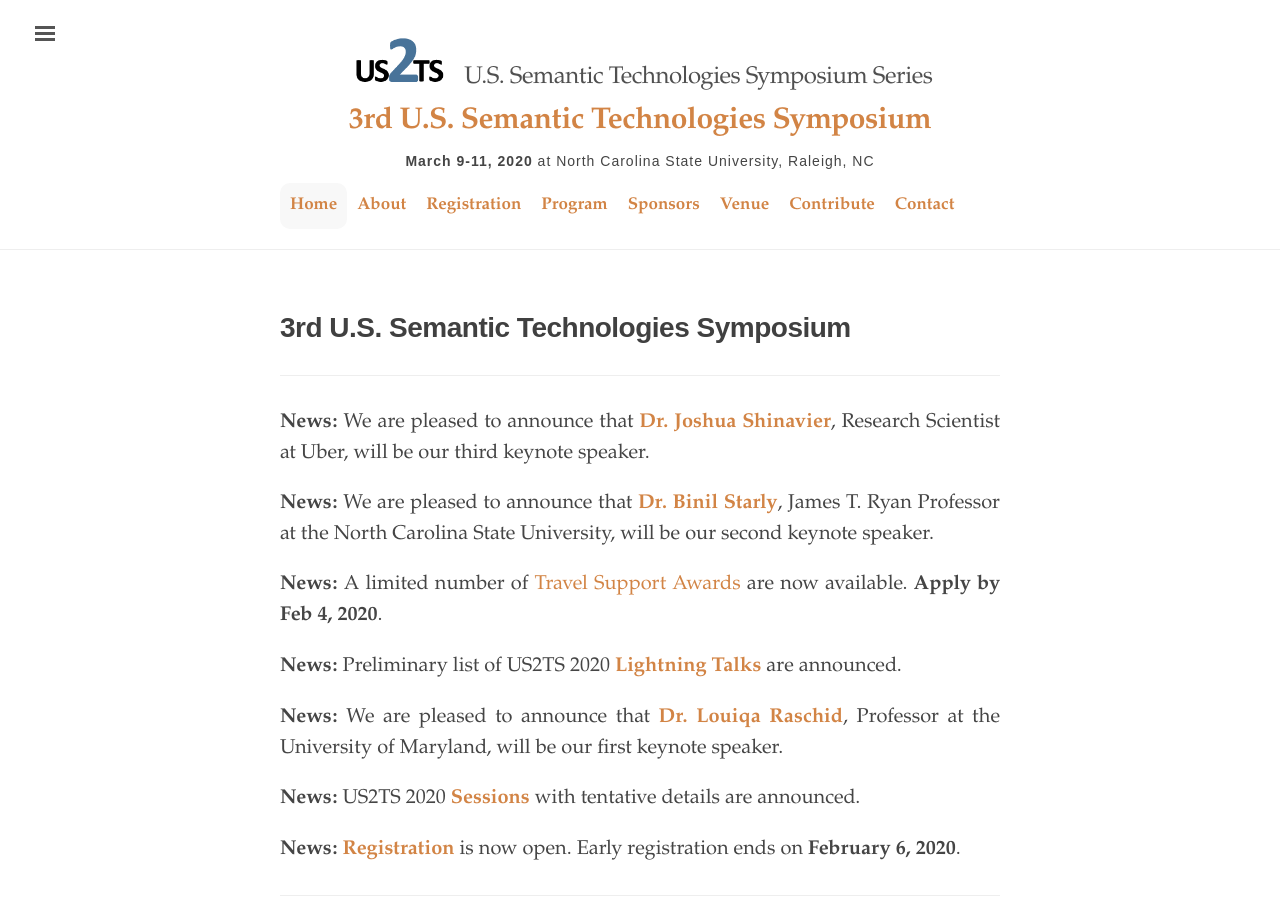
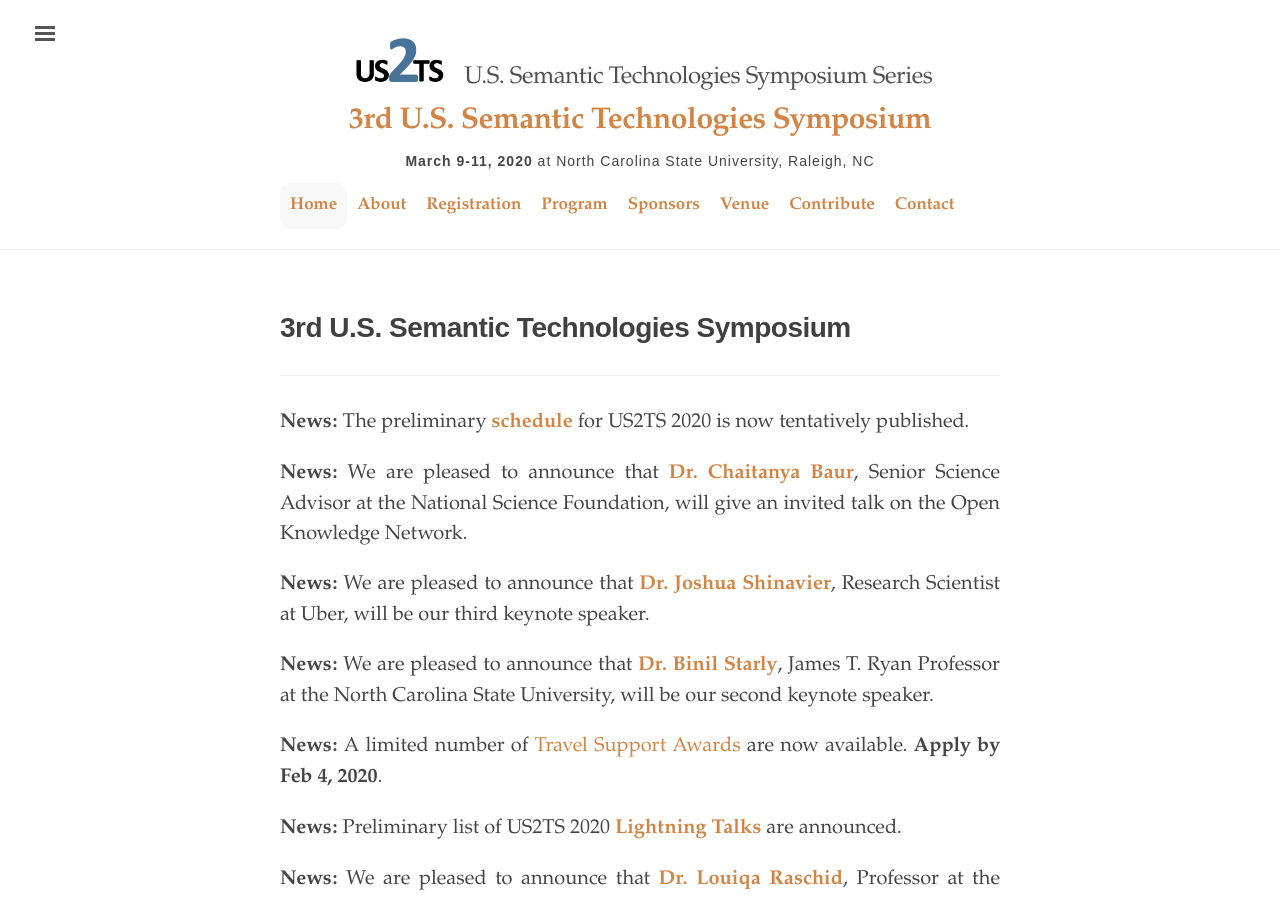
Before and after one commit to us2ts/us2ts.github.io, a Jekyll site: the page built from index.md, in a window 1280 px wide and 900 px high. Built offline with Jekyll 4.4.1, drawn with Linux system fonts in a browser that asks for light colours; comment, search, counter and statistics services are not loaded.

Commit message:
updating news

```diff
--- a/index.md
+++ b/index.md
@@ -10,6 +10,10 @@
 ---
 
 ----------------------------------------------------------------
+
+**News:** The preliminary [**schedule**](https://us2ts.org/program) for US2TS 2020 is now tentatively published.
+
+**News:** We are pleased to announce that [**Dr. Chaitanya Baur**](https://us2ts.org/invited-talk-baru), Senior Science Advisor at the National Science Foundation, will give an invited talk on the Open Knowledge Network.
 
 **News:** We are pleased to announce that [**Dr. Joshua Shinavier**](https://us2ts.org/keynote-joshua-shinavier), Research Scientist at Uber, will be our third keynote speaker.
 
```
